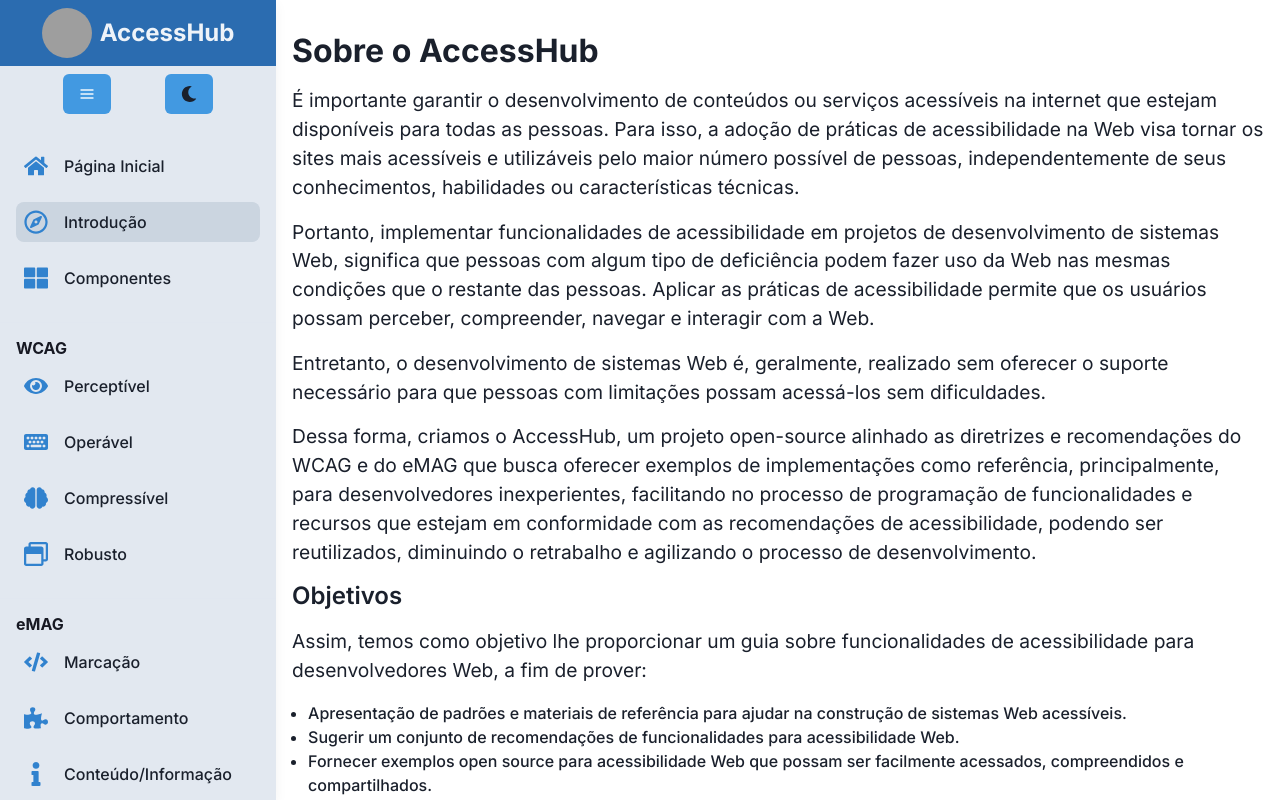
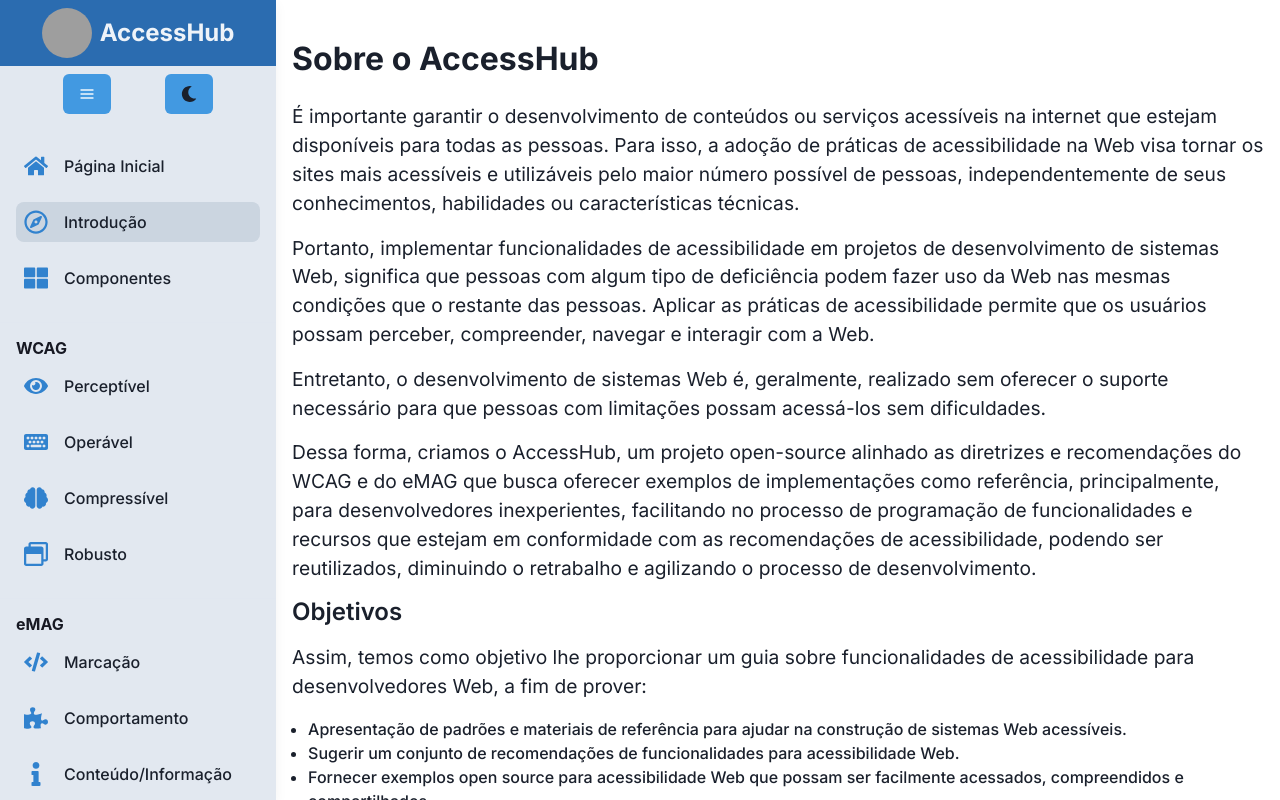
Before and after one commit to daviteixeira-dev/accesshub, a React (Vite) app: page /introducao in a window 1280 px wide. Built offline with nearby package versions, Linux system fonts and the light colour scheme; grey boxes are pictures that could not be loaded.

Commit message:
changing the h1 margin of the intro page

```diff
--- a/src/pages/Introduction.tsx
+++ b/src/pages/Introduction.tsx
@@ -40,7 +40,7 @@ const Introduction = () => {
 
           <Heading
             as='h1'
-            my='1rem'
+            my='1.5rem'
             fontSize='2rem'
             fontWeight='700'
             fontFamily='Inter'
```
